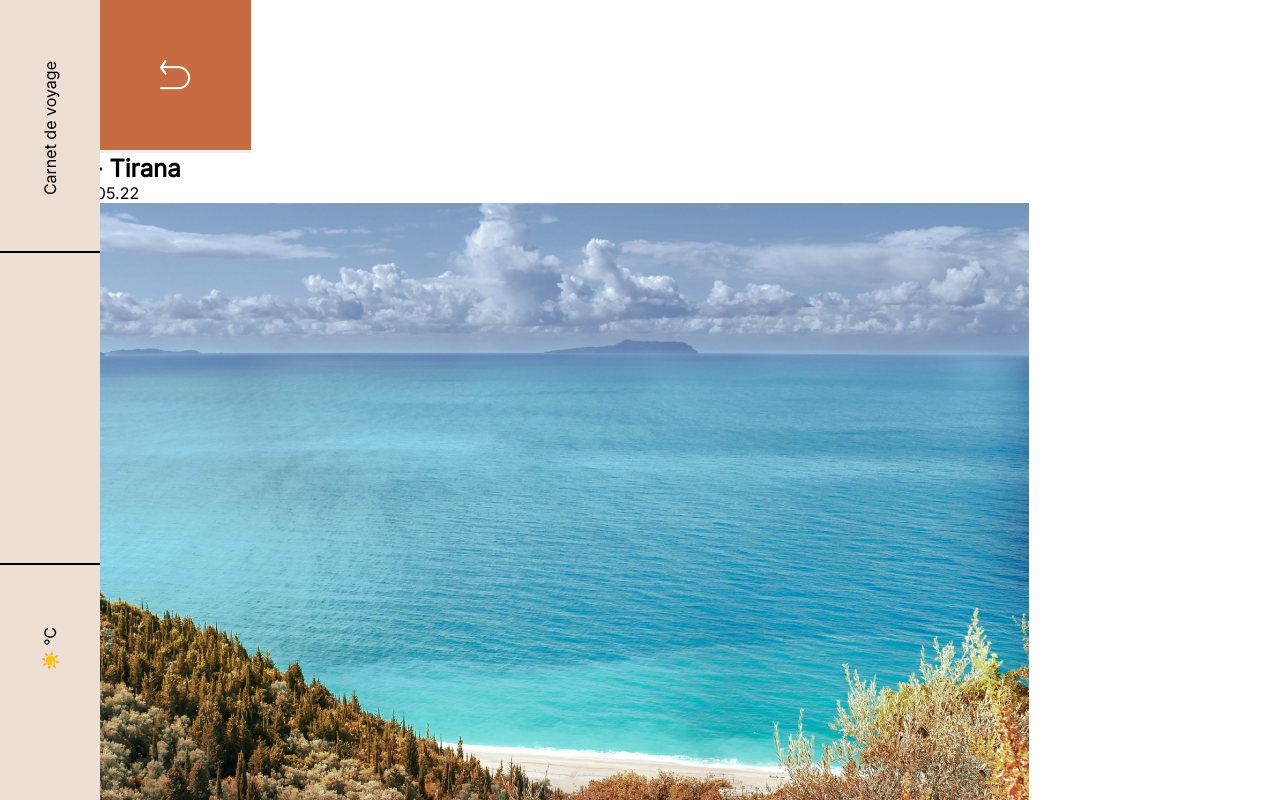
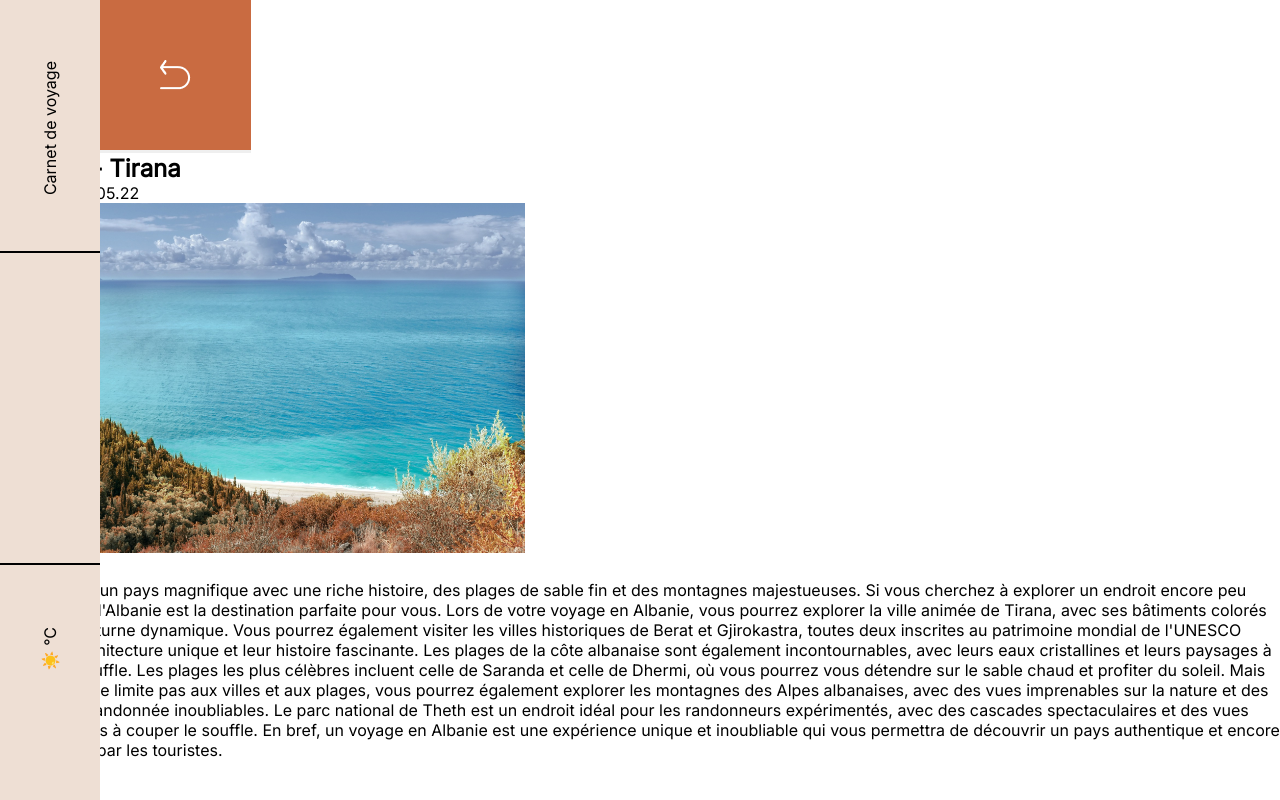
Before and after one commit to KatiaZd/Angular-BlogVoyage, an Angular app: page /articles/1 in a window 1280 px wide. Shown: the top 800 px of the page. Built offline with nearby package versions, Linux system fonts and the light colour scheme; no server answers.

Commit message:
feat : css

```diff
--- a/src/app/components/img-article/img-article.component.css
+++ b/src/app/components/img-article/img-article.component.css
@@ -0,0 +1,3 @@
+img {
+    height: 350px;
+}
--- a/src/app/components/img-article/img-article.component.html
+++ b/src/app/components/img-article/img-article.component.html
@@ -1,5 +1,4 @@
   <section>
-
     <div class="">
 
         <div>
@@ -12,6 +11,4 @@
 
 
     </div>
-
-
 </section>
```
